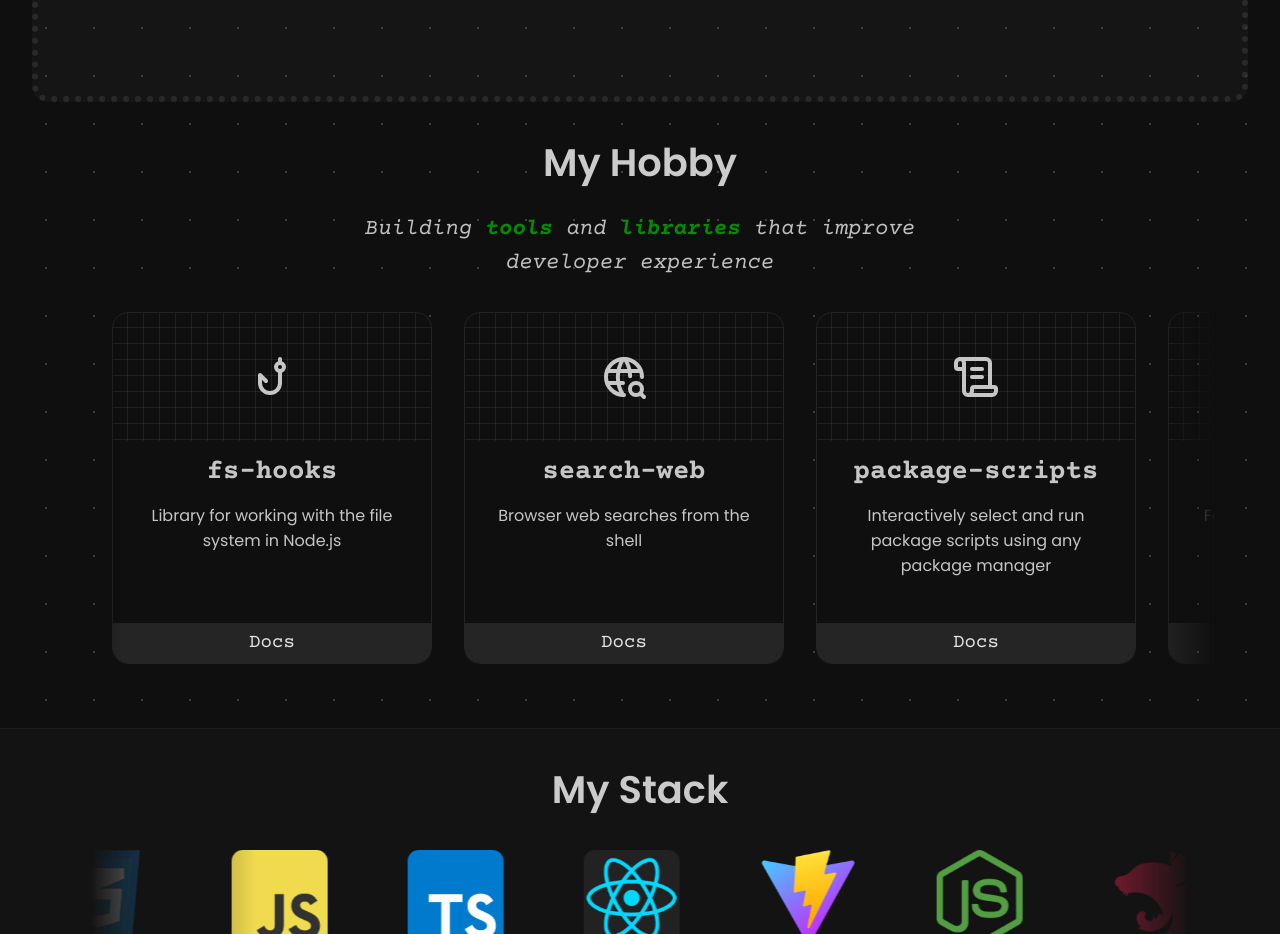
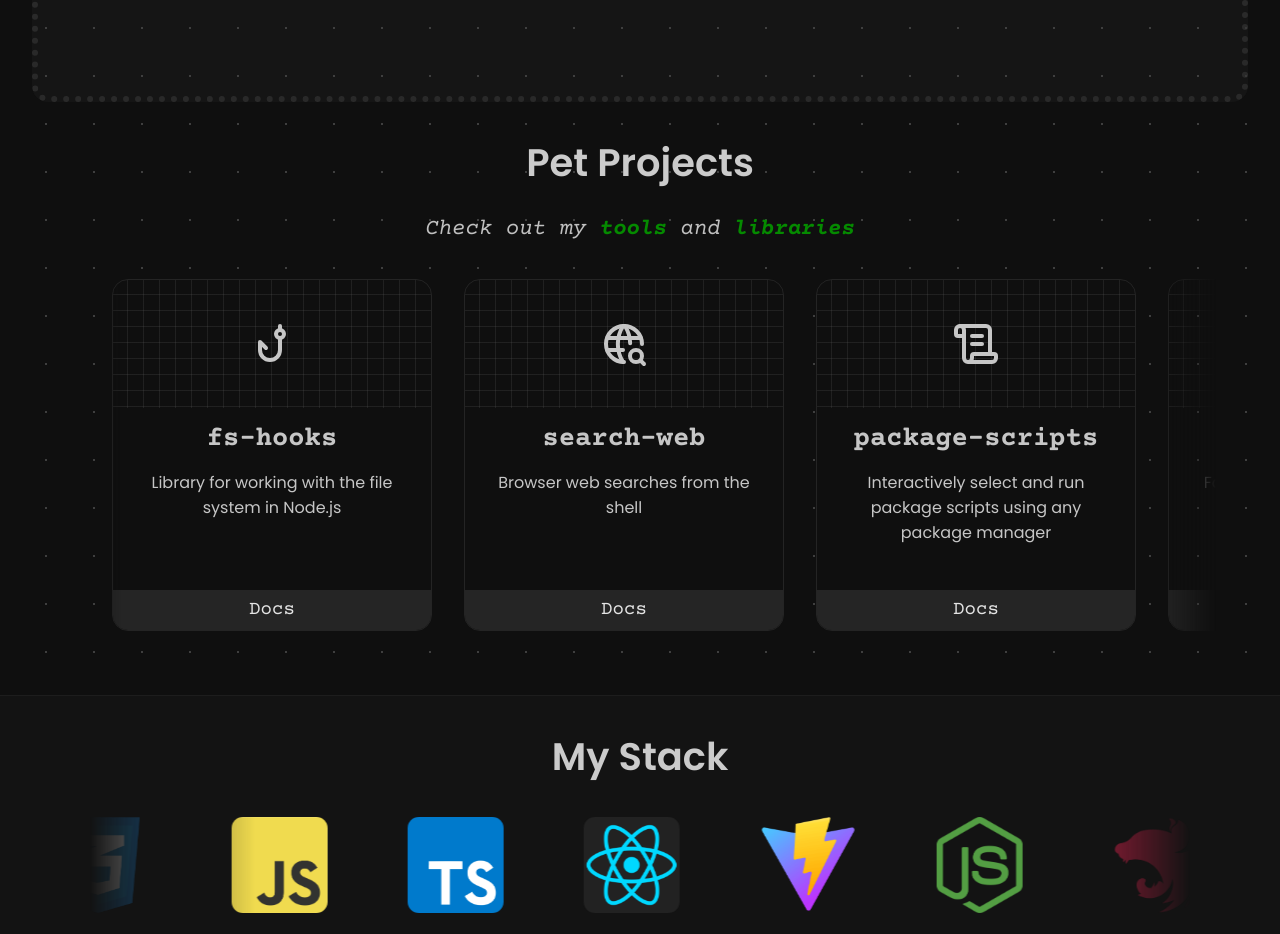
Before and after one commit to LexBorisoff/borisoff.dev, a React (Vite) app: page / in a window 1280 px wide. Shown: the part 1458-2392 px from the top of the page. Built offline with nearby package versions, Linux system fonts and the light colour scheme.

Commit message:
refactor: restructured components

```diff
--- a/src/App.tsx
+++ b/src/App.tsx
@@ -2,11 +2,11 @@ import { type ReactNode } from 'react';
 import { styled } from 'styled-components';
 
 // import Contact from './components/contact/contact';
-import Expertise from './components/about/expertise';
-import Hobby from './components/about/hobby';
-import Stack from './components/about/stack';
 import Banner from './components/banner/banner';
+import Expertise from './components/expertise/expertise';
 import Hero from './components/hero/hero';
+import Hobby from './components/pet-projects/pet-projects';
+import Stack from './components/stack/stack';
 
 const UNDER_CONSTRUCTION = import.meta.env.VITE_UNDER_CONSTRUCTION === 'true';
 
--- a/src/components/about/hobby.tsx
+++ b/src/components/pet-projects/pet-projects.tsx
@@ -150,10 +150,10 @@ const DocsLink = styled.a`
 export default function Packages(): React.ReactNode {
   return (
     <ProjectsSection className="projects-container">
-      <Title css={{ marginBottom: 0, zIndex: 1 }}>My Hobby</Title>
+      <Title css={{ marginBottom: 0, zIndex: 1 }}>Pet Projects</Title>
       <Subtitle>
-        Building <SubtitleSpan>tools</SubtitleSpan> and{' '}
-        <SubtitleSpan>libraries</SubtitleSpan> that improve developer experience
+        Check out my <SubtitleSpan>tools</SubtitleSpan> and{' '}
+        <SubtitleSpan>libraries</SubtitleSpan>
       </Subtitle>
 
       <ProjectsContainer>
```
Also changed, not shown: src/components/expertise/expertise.tsx (renamed from src/components/about/expertise.tsx), src/components/pet-projects/packages-data.ts (renamed from src/components/about/packages-data.ts), src/components/stack/stack-logos.ts (renamed from src/components/about/stack-logos.ts), src/components/stack/stack.tsx (renamed from src/components/about/stack.tsx).
